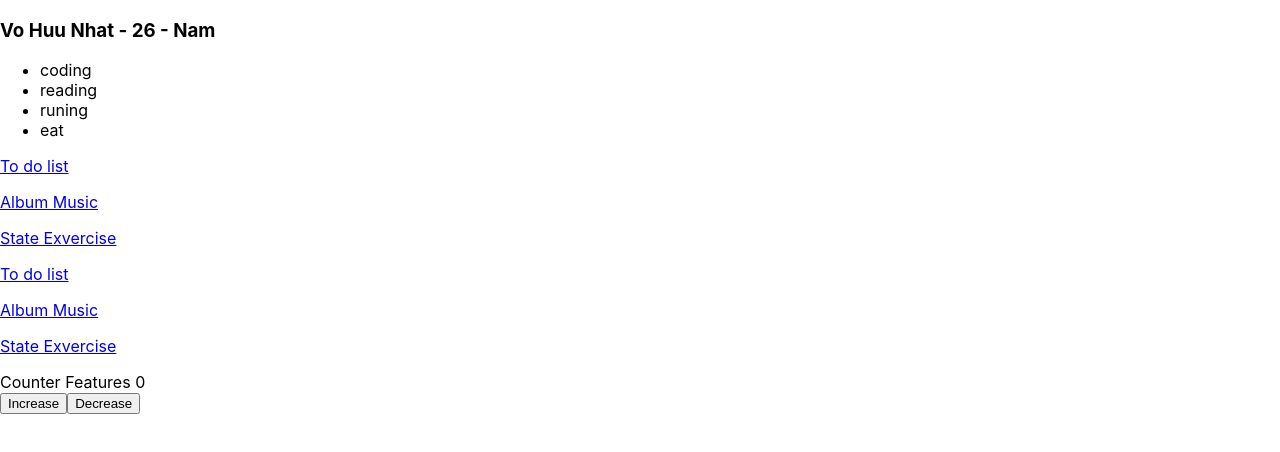
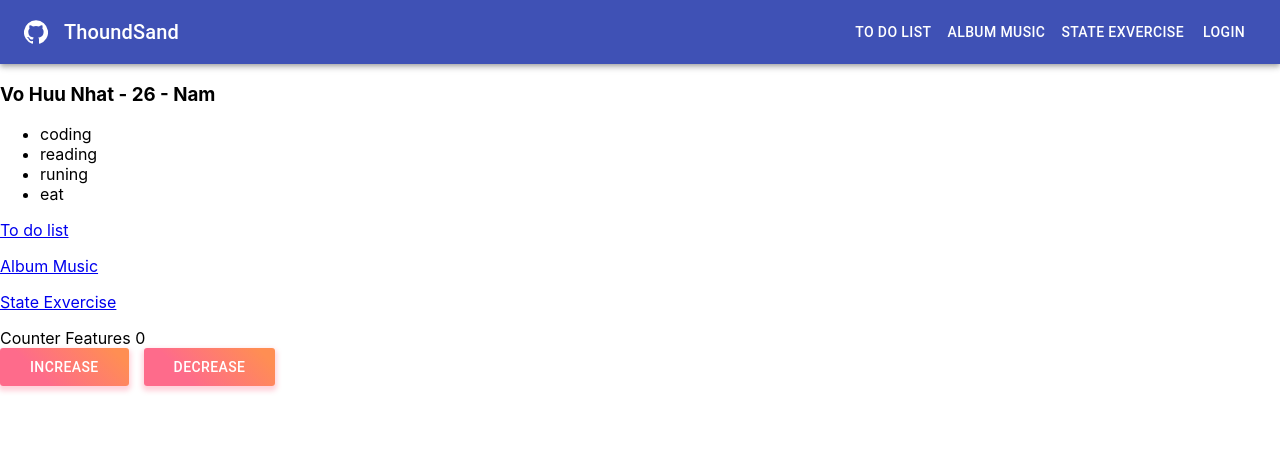
Before and after one commit to Huunhat22/learning_basic, a React (Create React App) app: page / in a window 1280 px wide. Shown: the top 452 px of the page. Built offline with nearby package versions, Linux system fonts and the light colour scheme; no server answers.

Commit message:
style cho header, sử dụng material

```diff
--- a/src/App.js
+++ b/src/App.js
@@ -1,5 +1,6 @@
 // import logo from './logo.svg';
 // import './App.css';
+import Header from 'components/Header';
 import { useEffect } from 'react';
 import { Link, NavLink, Redirect, Route, Switch } from 'react-router-dom';
 import productApi from './api/productApi';
@@ -31,6 +32,7 @@ function App() {
 
   return (
     <div className="App">
+      <Header />
       <header className="App-header">
         {/* <img src={logo} className="App-logo" alt="logo" /> */}
         <h3> {firstName} {lastName} - {age} - {gender ? 'Nam' : 'Nữ'}</h3>
@@ -49,9 +51,7 @@ function App() {
         <p><Link to="/StateExvercise">State Exvercise</Link></p>
 
         {/* Sử dung NavLink */}
-        <p><NavLink to="/Todo">To do list</NavLink></p>
-        <p><NavLink to="/AlbumMusic">Album Music</NavLink></p>
-        <p><NavLink to="/StateExvercise">State Exvercise</NavLink></p>
+
 
 
         {/* Noted : sử dụng Switch và route matching  */}
--- a/src/Features/Counter/index.jsx
+++ b/src/Features/Counter/index.jsx
@@ -1,11 +1,26 @@
 import React from 'react';
 import {useSelector,useDispatch} from 'react-redux';
 import { increase,decrease } from './counterSlice';
-
+import { makeStyles } from '@material-ui/core/styles';
+import { Button } from '@material-ui/core';
 
 CounterFeature.propTypes = {
 
 };
+
+// Bài 82: sử dụng material UI
+const useStyles = makeStyles({
+    root: {
+      background: 'linear-gradient(45deg, #FE6B8B 30%, #FF8E53 90%)',
+      border: 0,
+      borderRadius: 3,
+      boxShadow: '0 3px 5px 2px rgba(255, 105, 135, .3)',
+      color: 'white',
+      height: 38,
+      padding: '0 30px',
+      marginRight:'15px'
+    },
+  });
 
 function CounterFeature(props) {
     // lấy state từ trong redux ra -> render lên đây
@@ -24,13 +39,16 @@ function CounterFeature(props) {
         dispatch(action);
     };
 
+    // tạo 1 hook để sử dụng
+    const classes = useStyles();
+
     return (
         <div>
             {/* chỗ này giống như mapstatetoprops */}
             Counter Features {counter}
             <div>
-                <button onClick={handleOnIncrease}>Increase</button>
-                <button onClick={handleOnDecrease}>Decrease</button>
+                <Button className={classes.root} onClick={handleOnIncrease}>Increase</Button>
+                <Button className={classes.root} onClick={handleOnDecrease}>Decrease</Button>
             </div>
         </div>
     );
--- a/src/components/Header/index.jsx
+++ b/src/components/Header/index.jsx
@@ -0,0 +1,43 @@
+import AppBar from '@material-ui/core/AppBar';
+import Button from '@material-ui/core/Button';
+import IconButton from '@material-ui/core/IconButton';
+import { makeStyles } from '@material-ui/core/styles';
+import Toolbar from '@material-ui/core/Toolbar';
+import Typography from '@material-ui/core/Typography';
+import GitHubIcon from '@material-ui/icons/GitHub';
+import React from 'react';
+import { NavLink } from 'react-router-dom';
+
+const useStyles = makeStyles((theme) => ({
+  root: {
+    flexGrow: 1,
+  },
+  menuButton: {
+    marginRight: theme.spacing(2),
+  },
+  title: {
+    flexGrow: 1,
+  },
+}));
+
+export default function Header() {
+  const classes = useStyles();
+
+  return (
+    <div className={classes.root}>
+      <AppBar position="static">
+        <Toolbar>
+            <GitHubIcon className={classes.menuButton} color="inherit" aria-label="menu"/>
+            <Typography variant="h6" className={classes.title}>
+                ThoundSand
+            </Typography>
+            <Button color="inherit">To do list</Button>
+            <Button color="inherit">Album Music</Button>
+            <Button color="inherit">State Exvercise</Button>
+            <Button color="inherit">Login</Button>
+
+        </Toolbar>
+      </AppBar>
+    </div>
+  );
+}
```
